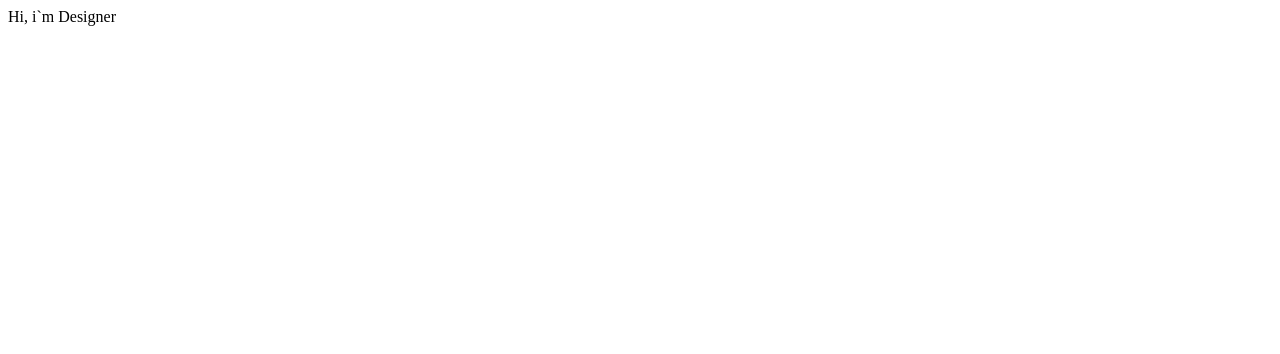
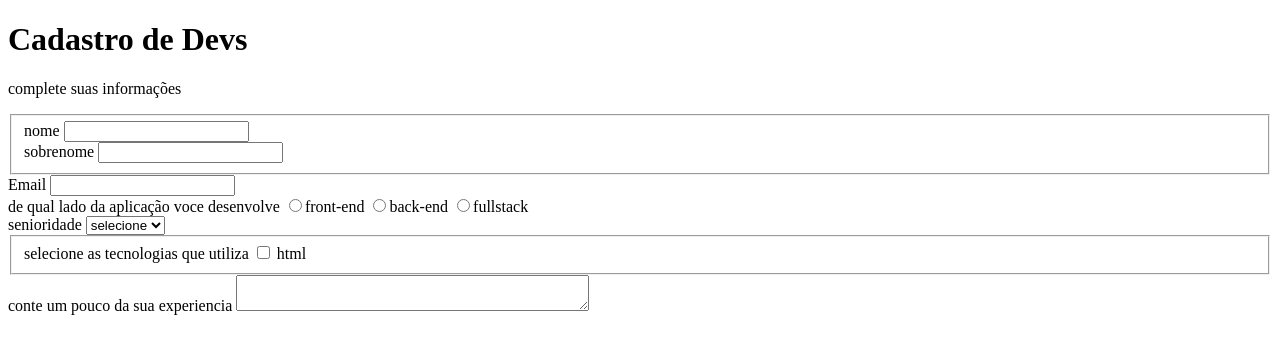
Before and after one commit to laertonsantos/laertonsantos.github.io, a plain HTML site: page index.html in a window 1280 px wide. Drawn offline with Linux system fonts and the light colour scheme.

Commit message:
Create index.html

```diff
--- a/index.html
+++ b/index.html
@@ -4,9 +4,75 @@
     <meta charset="UTF-8">
     <meta http-equiv="X-UA-Compatible" content="IE=edge">
     <meta name="viewport" content="width=device-width, initial-scale=1.0">
-    <title>Laerton Santos</title>
+    <title>Formulario</title>
 </head>
 <body>
-Hi, i`m Designer
+
+    <div>
+        <h1>Cadastro de Devs</h1>
+        <p>complete suas informações</p>
+
+    </div>
+
+    <form>
+        <fieldset>
+          <div>
+              <label>nome</label>
+              <input type="name" name="nome" id="nome">
+          </div>
+
+          <div>
+              <label"> sobrenome</label>
+              <input type="text" nome="sobrenome" id="sobrenome">
+            </div>
+        </fieldset>
+
+        <div>
+            <label">Email</label>
+            <input type="email" nome="email" id="email" >
+
+        </div>
+
+        <div>
+            <label> de qual lado da aplicação voce desenvolve</label>
+            <input type="radio" nome="devweb" value="frontend">front-end
+        <label>
+
+            <input type="radio" nome="devweb" value="back-end">back-end
+        </label>
+
+        <label>
+            <input type="radio" nome="fullstack" value="fullstack">fullstack
+        </label>
+  </div>
+
+  <div>
+      <label>senioridade</label>
+      <select id="senioridade">
+          <option selected disabled value="">selecione</option>
+          <option>junior</option>
+          <option>pleno</option>
+          <option>senior</option>
+      </select>
+  </div>
+
+  <fieldset>
+      <div>
+          <label>selecione as tecnologias que utiliza</label>
+          <input type="checkbox" id="tecnologia1" nome="tecnologia1" value="html">
+          <label for="tecnogia1">html</label>
+
+      </div>
+  </fieldset>
+
+  <div>
+      <label for="">conte um pouco da sua experiencia</label>
+      <textarea row="6" style="width:26em" id="experiencia" name="experiencia"></textarea>
+  </div>
+
+
+    </form>
+
+
 </body>
 </html>
```
